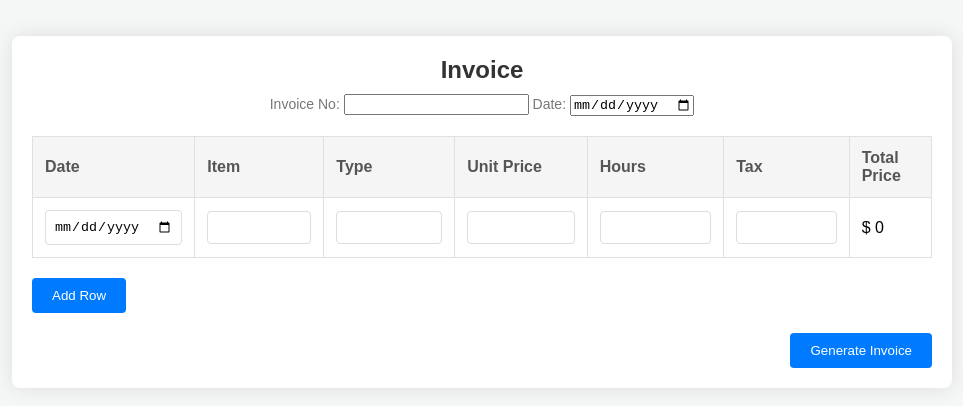
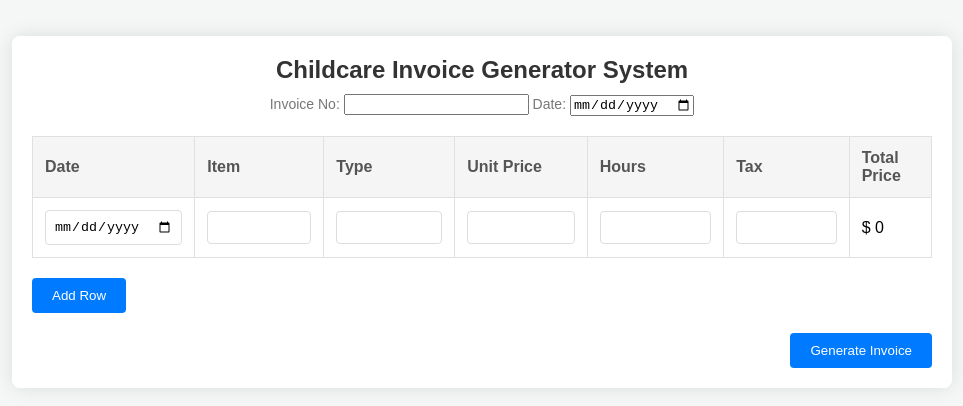
Before and after one commit to prabeenbhattarai/Invoice, a plain HTML site: page index.html in a window 1280 px wide. Shown: the part 208-614 px from the top of the page, without its empty margins (158-1121 px from the left). Drawn offline with Linux system fonts and the light colour scheme.

Commit message:
Update index.html

```diff
--- a/index.html
+++ b/index.html
@@ -110,7 +110,7 @@
 <body>
     <div class="invoice-container">
         <div class="invoice-header">
-            <h1>Invoice</h1>
+            <h1>Childcare Invoice Generator System</h1>
             <div>
                 <label>Invoice No: </label>
                 <input type="text" id="invoiceNo">
```
